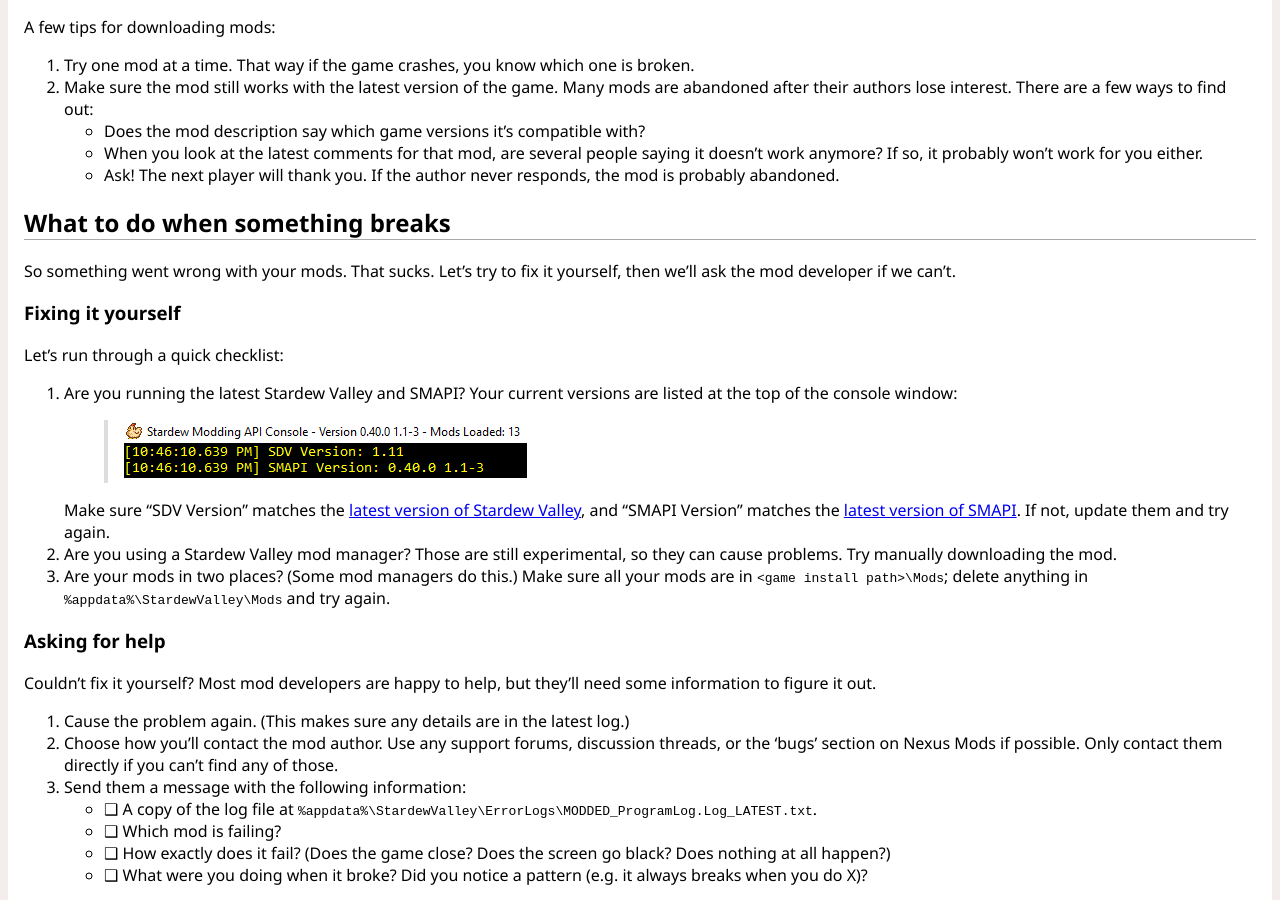
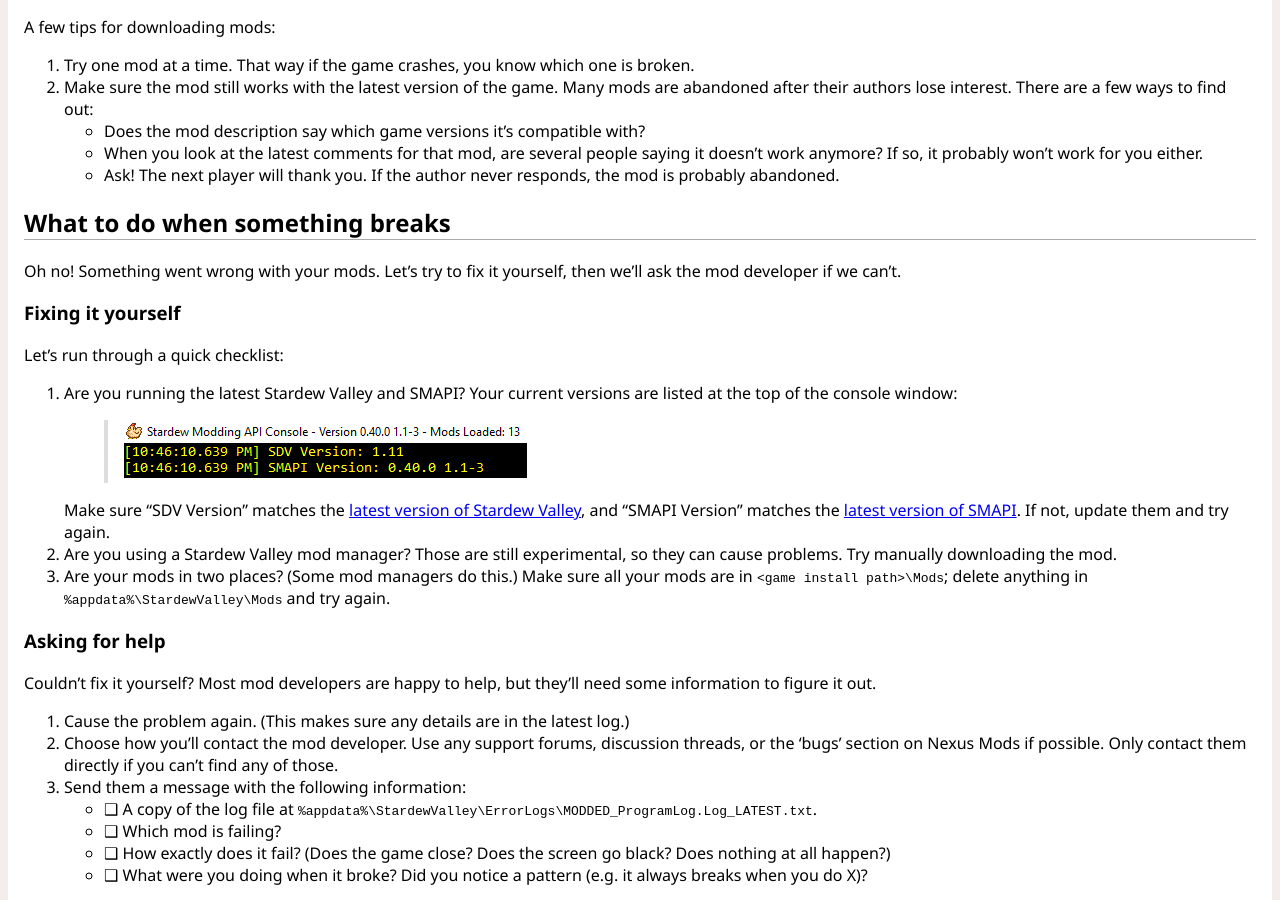
Before and after one commit to Pathoschild/canimod.github.io, a Jekyll site: the page built from guides/using-mods.md, in a window 1280 px wide and 900 px high, scrolled down 2092 px. Built offline with Jekyll 4.4.1, drawn with Linux system fonts in a browser that asks for light colours.

```diff
--- a/guides/using-mods.md
+++ b/guides/using-mods.md
@@ -101,8 +101,8 @@
      abandoned.
 
 ## What to do when something breaks
-So something went wrong with your mods. That sucks. Let's try to fix it yourself, then we'll
-ask the mod developer if we can't.
+Oh no! Something went wrong with your mods. Let's try to fix it yourself, then we'll ask the mod
+developer if we can't.
 
 ### Fixing it yourself
 Let's run through a quick checklist:
@@ -127,8 +127,9 @@
 to figure it out.
 
 1. Cause the problem again. (This makes sure any details are in the latest log.)
-3. Choose how you'll contact the mod author. Use any support forums, discussion threads, or the 'bugs' section on
-   Nexus Mods if possible. Only contact them directly if you can't find any of those.
+3. Choose how you'll contact the mod developer. Use any support forums, discussion threads, or the
+   'bugs' section on Nexus Mods if possible. Only contact them directly if you can't find any of
+   those.
 4. Send them a message with the following information:
    * ❑ A copy of the log file at `%appdata%\StardewValley\ErrorLogs\MODDED_ProgramLog.Log_LATEST.txt`.
    * ❑ Which mod is failing?
```
